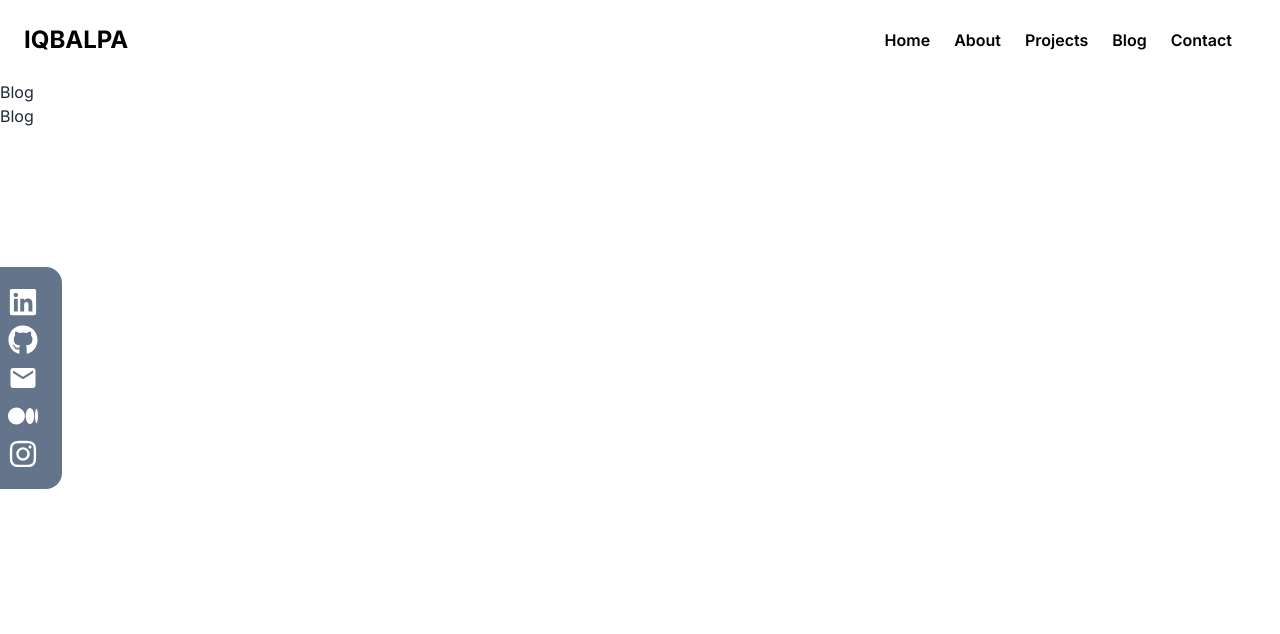
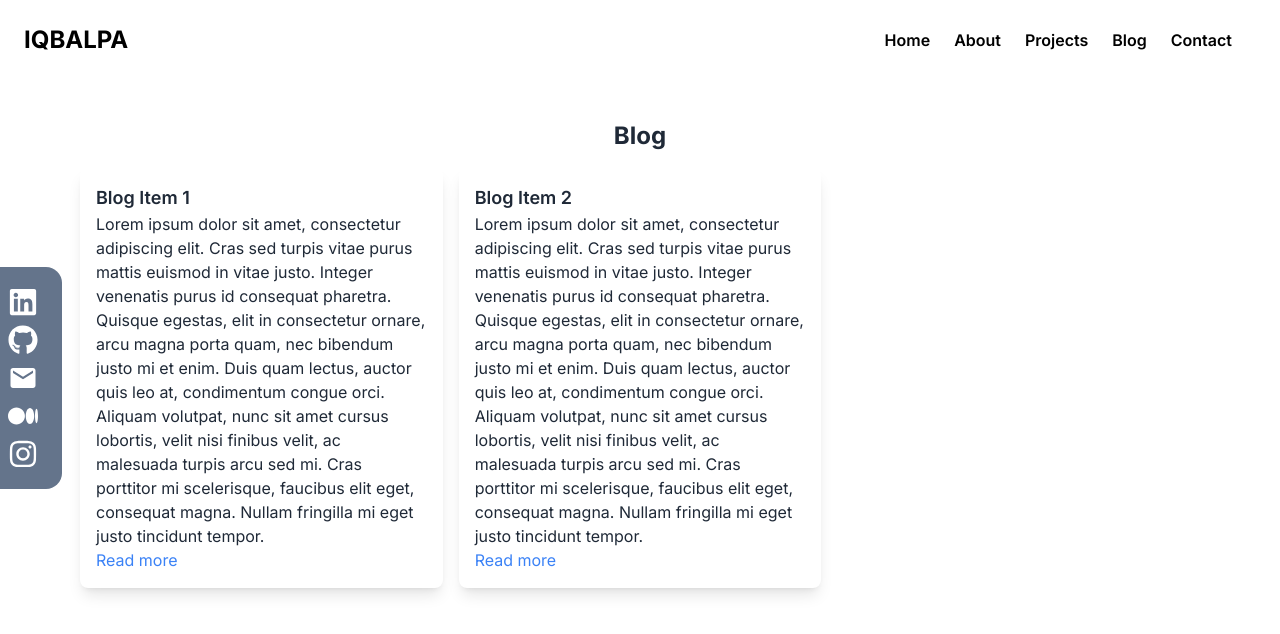
Before and after one commit to iqbalpa/personal-web, a Next.js app: page /blog in a window 1280 px wide. Shown: the top 634 px of the page. Built offline with nearby package versions, Linux system fonts and the light colour scheme.

Commit message:
feat(blog): create list blog page

```diff
--- a/src/app/blog/layout.tsx
+++ /dev/null
@@ -1,8 +0,0 @@
-export default function Layout({ children }: Readonly<{ children: React.ReactNode }>) {
-	return (
-		<div>
-			<h1>Blog</h1>
-			{children}
-		</div>
-	);
-}
--- a/src/app/blog/page.tsx
+++ b/src/app/blog/page.tsx
@@ -1,11 +1,8 @@
 import { NextPage } from "next";
+import BlogModule from "@/modules/blog/Blog";
 
 const Page: NextPage = () => {
-	return (
-		<div>
-			<h1>Blog</h1>
-		</div>
-	);
+	return <BlogModule />;
 };
 
 export default Page;
--- /dev/null
+++ b/src/modules/blog/Article.tsx
@@ -0,0 +1,11 @@
+import React from "react";
+
+const Article: React.FC = () => {
+	return (
+		<div>
+			<h1>Article</h1>
+		</div>
+	);
+};
+
+export default Article;
--- a/src/modules/blog/Blog.tsx
+++ b/src/modules/blog/Blog.tsx
@@ -0,0 +1,59 @@
+import React from "react";
+import Link from "next/link";
+
+const blogItemCards: BlogItemCardProps[] = [
+	{
+		id: "1",
+		title: "Blog Item 1",
+		content: [
+			"Lorem ipsum dolor sit amet, consectetur adipiscing elit. Cras sed turpis vitae purus mattis euismod in vitae justo. Integer venenatis purus id consequat pharetra. Quisque egestas, elit in consectetur ornare, arcu magna porta quam, nec bibendum justo mi et enim. Duis quam lectus, auctor quis leo at, condimentum congue orci. Aliquam volutpat, nunc sit amet cursus lobortis, velit nisi finibus velit, ac malesuada turpis arcu sed mi. Cras porttitor mi scelerisque, faucibus elit eget, consequat magna. Nullam fringilla mi eget justo tincidunt tempor.",
+			"Vivamus molestie, velit at vulputate tempor, tortor felis vulputate ex, et molestie tellus dolor eu nisi. Cras sollicitudin aliquet ex, at porttitor ante suscipit tempor. Proin mattis euismod viverra. Morbi porttitor leo nisl, vel luctus neque mollis vel. In quis maximus nunc. Quisque pharetra nulla sed lectus tempus aliquet. Sed sed purus nunc. Ut sodales bibendum quam eu porta. Donec id ligula consectetur, molestie nisl in, aliquet neque. Praesent sit amet sem sed leo tempor tempus non et magna.",
+		],
+		references: ["Reference 1", "Reference 2"],
+	},
+	{
+		id: "2",
+		title: "Blog Item 2",
+		content: [
+			"Lorem ipsum dolor sit amet, consectetur adipiscing elit. Cras sed turpis vitae purus mattis euismod in vitae justo. Integer venenatis purus id consequat pharetra. Quisque egestas, elit in consectetur ornare, arcu magna porta quam, nec bibendum justo mi et enim. Duis quam lectus, auctor quis leo at, condimentum congue orci. Aliquam volutpat, nunc sit amet cursus lobortis, velit nisi finibus velit, ac malesuada turpis arcu sed mi. Cras porttitor mi scelerisque, faucibus elit eget, consequat magna. Nullam fringilla mi eget justo tincidunt tempor.",
+			"Vivamus molestie, velit at vulputate tempor, tortor felis vulputate ex, et molestie tellus dolor eu nisi. Cras sollicitudin aliquet ex, at porttitor ante suscipit tempor. Proin mattis euismod viverra. Morbi porttitor leo nisl, vel luctus neque mollis vel. In quis maximus nunc. Quisque pharetra nulla sed lectus tempus aliquet. Sed sed purus nunc. Ut sodales bibendum quam eu porta. Donec id ligula consectetur, molestie nisl in, aliquet neque. Praesent sit amet sem sed leo tempor tempus non et magna.",
+		],
+		references: ["Reference 1", "Reference 2"],
+	},
+];
+
+const BlogModule: React.FC = () => {
+	return (
+		<div className="flex flex-col justify-center items-center px-6 pb-10 lg:px-20 lg:py-10">
+			<h1 className="text-2xl font-bold">Blog</h1>
+			<div className="flex flex-col lg:grid lg:grid-cols-3 gap-4 mt-4">
+				{blogItemCards.map((item, index) => (
+					<BlogItemCard key={index} {...item} />
+				))}
+			</div>
+		</div>
+	);
+};
+
+// refactor to its own component
+
+type BlogItemCardProps = {
+	id: string;
+	title: string;
+	content: string[];
+	references: string[];
+};
+
+const BlogItemCard: React.FC<BlogItemCardProps> = ({ id, title, content, references }) => {
+	return (
+		<div className="bg-white p-4 shadow-lg rounded-lg">
+			<h2 className="text-lg font-semibold">{title}</h2>
+			<p>{content[0]}</p>
+			<Link href={`/blog/${id}`} as={`/blog/${title}`}>
+				<p className="text-blue-500 hover:text-blue-300 duration-100">Read more</p>
+			</Link>
+		</div>
+	);
+};
+
+export default BlogModule;
```
